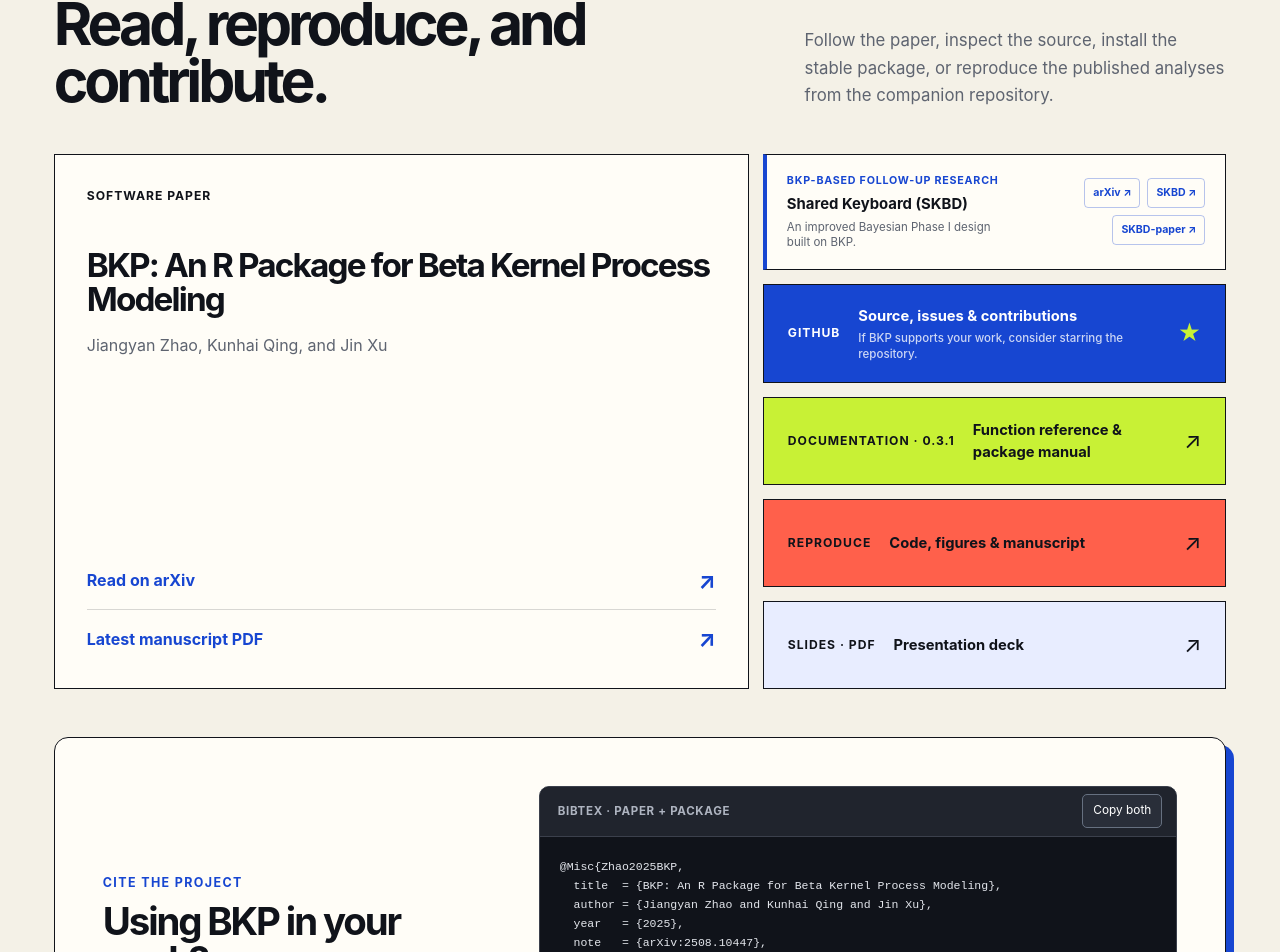
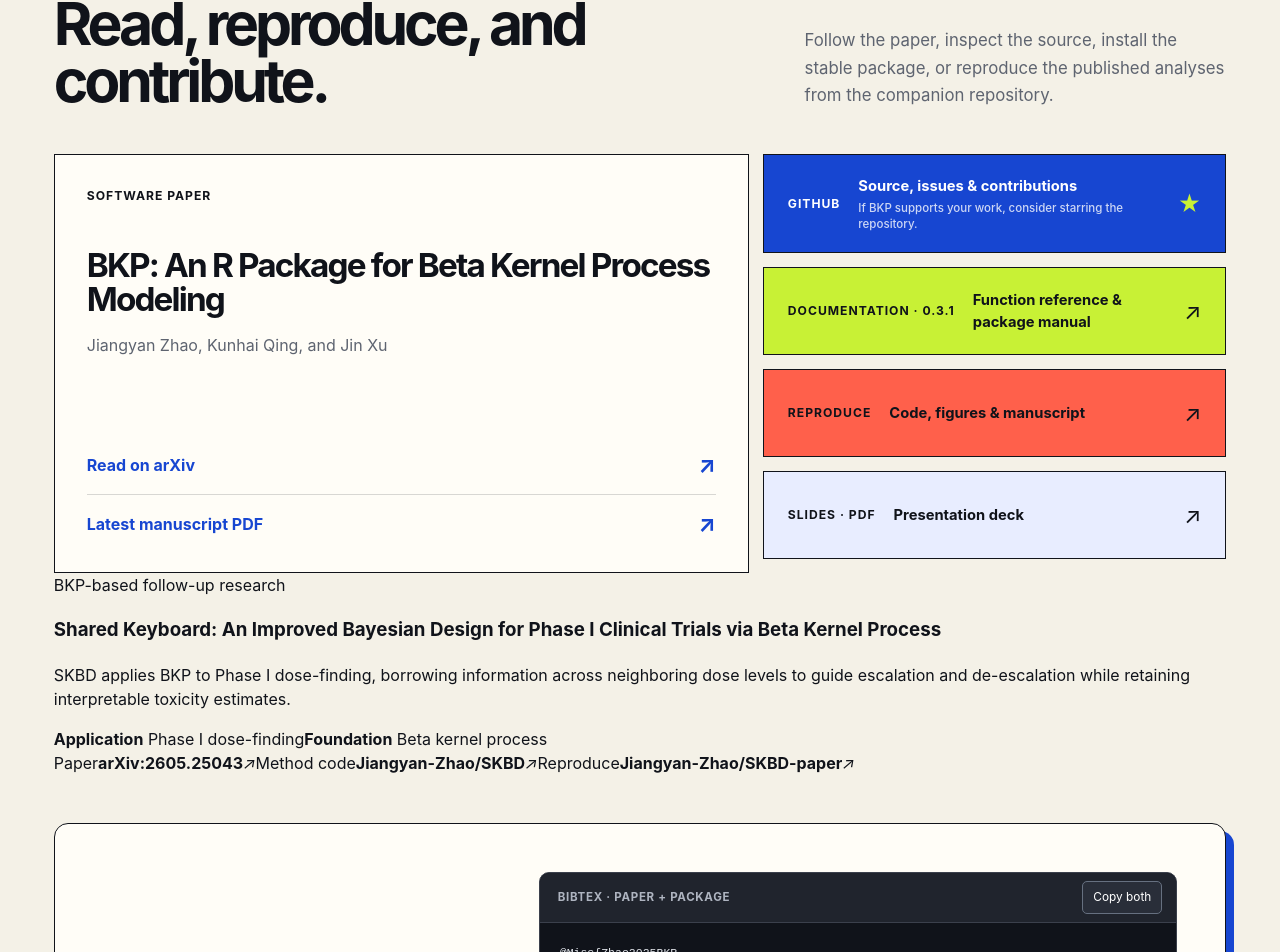
Before and after one commit to Jiangyan-Zhao/BKP-website, a React (Vite) app: page / in a window 1280 px wide. Shown: the part 5446-6398 px from the top of the page. Built offline with nearby package versions, Linux system fonts and the light colour scheme.

Commit message:
Move SKBD below the main resource grid

```diff
--- a/src/App.tsx
+++ b/src/App.tsx
@@ -1058,18 +1058,6 @@ export default function Home() {
               <a href="https://github.com/Jiangyan-Zhao/BKP-paper/blob/master/paper/TR_BKP.pdf" target="_blank" rel="noreferrer"><b>Latest manuscript PDF</b><i>↗</i></a>
             </div>
           </article>
-          <article className="research-card">
-            <div className="research-card-copy">
-              <span>BKP-based follow-up research</span>
-              <b>Shared Keyboard (SKBD)</b>
-              <small>An improved Bayesian Phase I design built on BKP.</small>
-            </div>
-            <div className="research-card-links" aria-label="SKBD research links">
-              <a href="https://arxiv.org/abs/2605.25043" target="_blank" rel="noreferrer">arXiv ↗</a>
-              <a href="https://github.com/Jiangyan-Zhao/SKBD" target="_blank" rel="noreferrer">SKBD ↗</a>
-              <a href="https://github.com/Jiangyan-Zhao/SKBD-paper" target="_blank" rel="noreferrer">SKBD-paper ↗</a>
-            </div>
-          </article>
           <a className="resource-card blue" href="https://github.com/Jiangyan-Zhao/BKP" target="_blank" rel="noreferrer">
             <span>GitHub</span>
             <div className="resource-card-copy">
@@ -1088,6 +1076,34 @@ export default function Home() {
             <span>Slides · PDF</span><b>Presentation deck</b><i>↗</i>
           </a>
         </aside>
+
+        <article className="followup-research-card" aria-labelledby="skbd-title">
+          <div className="followup-research-copy">
+            <span className="followup-research-kicker">BKP-based follow-up research</span>
+            <h3 id="skbd-title">Shared Keyboard: An Improved Bayesian Design for Phase I Clinical Trials via Beta Kernel Process</h3>
+            <p>
+              SKBD applies BKP to Phase I dose-finding, borrowing information across neighboring
+              dose levels to guide escalation and de-escalation while retaining interpretable
+              toxicity estimates.
+            </p>
+            <div className="followup-research-meta" aria-label="SKBD research scope">
+              <span><b>Application</b> Phase I dose-finding</span>
+              <span><b>Foundation</b> Beta kernel process</span>
+            </div>
+          </div>
+          <div className="followup-research-links" aria-label="SKBD research links">
+            <a href="https://arxiv.org/abs/2605.25043" target="_blank" rel="noreferrer">
+              <span>Paper</span><b>arXiv:2605.25043</b><i aria-hidden="true">↗</i>
+            </a>
+            <a href="https://github.com/Jiangyan-Zhao/SKBD" target="_blank" rel="noreferrer">
+              <span>Method code</span><b>Jiangyan-Zhao/SKBD</b><i aria-hidden="true">↗</i>
+            </a>
+            <a href="https://github.com/Jiangyan-Zhao/SKBD-paper" target="_blank" rel="noreferrer">
+              <span>Reproduce</span><b>Jiangyan-Zhao/SKBD-paper</b><i aria-hidden="true">↗</i>
+            </a>
+          </div>
+        </article>
+
         <CitationPanel />
       </section>
 
```
